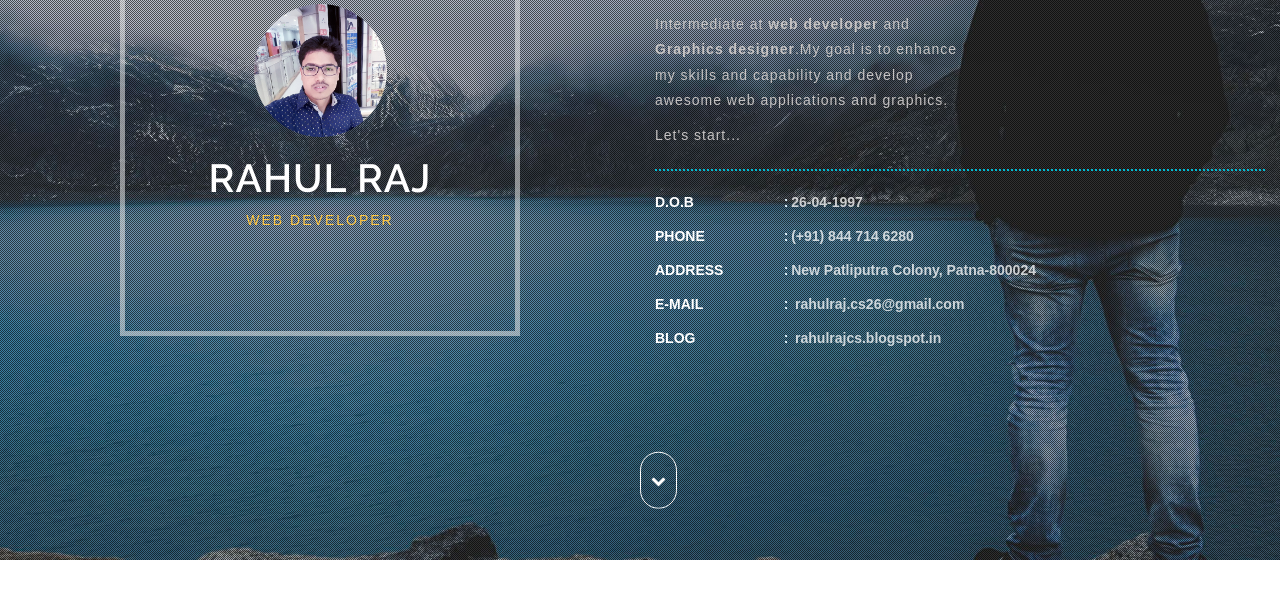
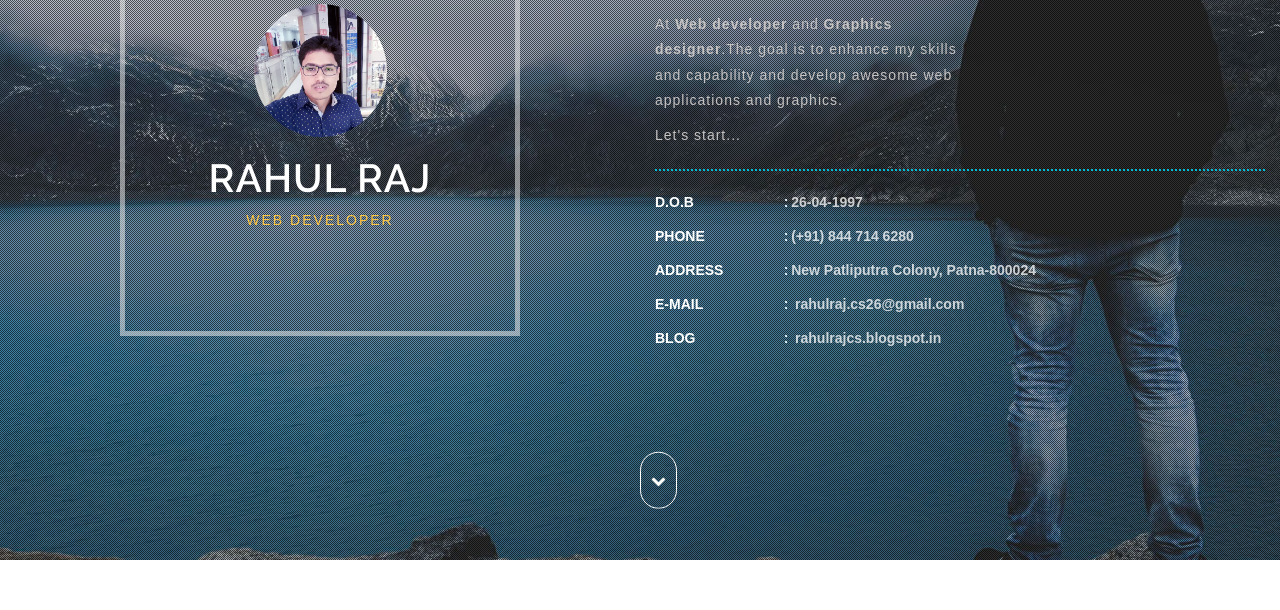
Before and after one commit to rahulraj26/rahulraj26.github.io, a plain HTML site: page index.html in a window 1280 px wide. Shown: the part 190-800 px from the top of the page. Drawn offline with Linux system fonts and the light colour scheme.

Commit message:
Update index.html

```diff
--- a/index.html
+++ b/index.html
@@ -83,7 +83,7 @@
 				<div class="col-md-6 w3-banner-grid-right">
 					<div class="w3-banner-text">
 						<h3>Career Goal</h3>
-						<p>Intermediate at <b>web developer</b> and <b>Graphics designer</b>.My goal is to enhance my skills and capability and develop awesome web applications and graphics.</p>
+						<p>At <b>Web developer</b> and <b>Graphics designer</b>.The goal is to enhance my skills and capability and develop awesome web applications and graphics.</p>
 						<p>Let's start...</p>
 					</div>
 					<div class=" w3-right-addres-1">
```
